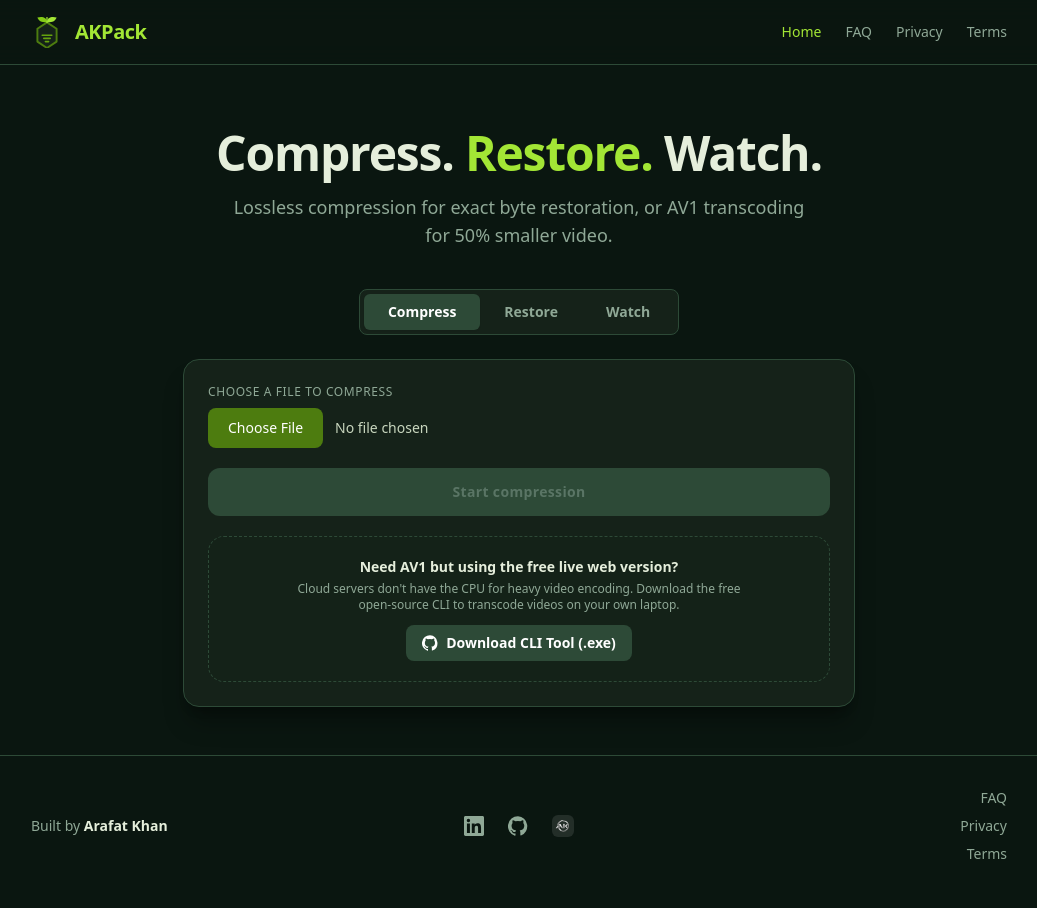
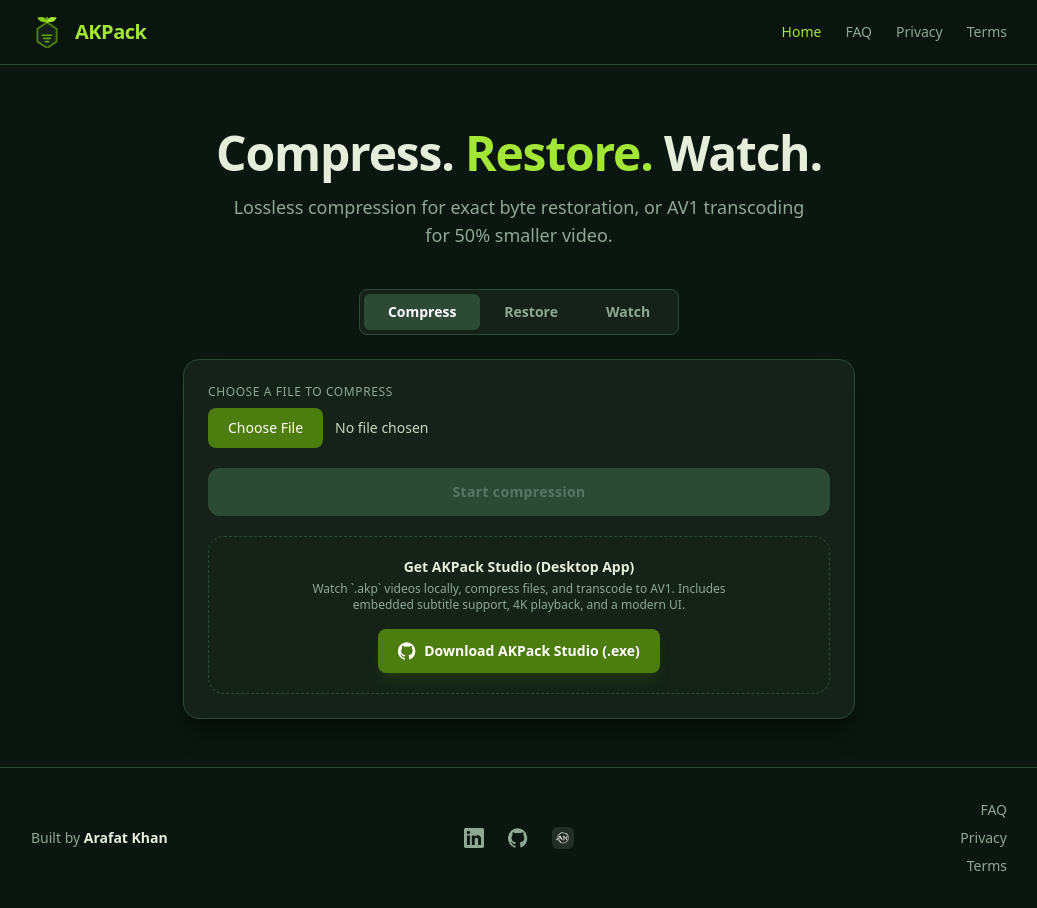
Before and after one commit to iamthearafatkhan/akpack, a React (Vite) app in the folder web/: page / in a window 1280 px wide. Shown: the whole page, without its empty margins (121-1158 px from the left). Built offline with nearby package versions, Linux system fonts and the light colour scheme; no server answers; the HTML template or start-up script is replaced by a standard one.

Commit message:
Feat: Point download link to new AKPack Studio

```diff
--- a/web/src/App.tsx
+++ b/web/src/App.tsx
@@ -280,12 +280,20 @@
                                 </div>
                             )}
 
-                            <div className="mt-6 bg-[#152219]/50 border border-[#2d4a37] border-dashed rounded-2xl p-5 text-center">
-                                <h3 className="text-sm font-semibold text-[#e5eedb] mb-1">Need AV1 but using the free live web version?</h3>
-                                <p className="text-xs text-[#8fa896] mb-3 max-w-md mx-auto">Cloud servers don't have the CPU for heavy video encoding. Download the free open-source CLI to transcode videos on your own laptop.</p>
-                                <a href="https://github.com/iamthearafatkhan/akpack/releases/latest/download/AKPack-Tool.exe" target="_blank" rel="noreferrer" className="inline-flex items-center gap-2 px-4 py-2 rounded-lg bg-[#2d4a37] hover:bg-[#4d7c0f] text-white text-sm font-semibold transition-colors">
-                                    <svg width="16" height="16" viewBox="0 0 24 24" fill="currentColor"><path d="M12 .3a12 12 0 0 0-3.8 23.4c.6.1.8-.3.8-.6v-2.2c-3.3.7-4-1.6-4-1.6-.6-1.4-1.4-1.8-1.4-1.8-1.1-.7.1-.7.1-.7 1.2.1 1.8 1.2 1.8 1.2 1.1 1.9 2.8 1.3 3.5 1 .1-.8.4-1.3.8-1.6-2.7-.3-5.5-1.3-5.5-5.9 0-1.3.5-2.4 1.2-3.2-.1-.3-.5-1.5.1-3.2 0 0 1-.3 3.3 1.2a11.5 11.5 0 0 1 6 0c2.3-1.5 3.3-1.2 3.3-1.2.6 1.7.2 2.9.1 3.2.8.8 1.2 1.9 1.2 3.2 0 4.6-2.8 5.6-5.5 5.9.4.4.8 1.1.8 2.2v3.2c0 .3.2.7.8.6A12 12 0 0 0 12 .3z" /></svg>
-                                    Download CLI Tool (.exe)
+                            {/* --- UPDATED DOWNLOAD CARD --- */}
+                            <div className="mt-6 bg-[#152219]/50 border border-[#2d4a37] border-dashed rounded-2xl p-5 text-center flex flex-col items-center">
+                                <h3 className="text-sm font-semibold text-[#e5eedb] mb-1">Get AKPack Studio (Desktop App)</h3>
+                                <p className="text-xs text-[#8fa896] mb-4 max-w-md mx-auto">
+                                    Watch `.akp` videos locally, compress files, and transcode to AV1. Includes embedded subtitle support, 4K playback, and a modern UI.
+                                </p>
+                                <a
+                                    href="https://github.com/iamthearafatkhan/akpack/releases/latest/download/AKPack-Studio.exe"
+                                    target="_blank"
+                                    rel="noreferrer"
+                                    className="inline-flex items-center gap-2 px-5 py-3 rounded-lg bg-[#4d7c0f] hover:bg-[#65a30d] text-white text-sm font-bold transition-all shadow-lg shadow-[#4d7c0f]/20"
+                                >
+                                    <svg width="18" height="18" viewBox="0 0 24 24" fill="currentColor"><path d="M12 .3a12 12 0 0 0-3.8 23.4c.6.1.8-.3.8-.6v-2.2c-3.3.7-4-1.6-4-1.6-.6-1.4-1.4-1.8-1.4-1.8-1.1-.7.1-.7.1-.7 1.2.1 1.8 1.2 1.8 1.2 1.1 1.9 2.8 1.3 3.5 1 .1-.8.4-1.3.8-1.6-2.7-.3-5.5-1.3-5.5-5.9 0-1.3.5-2.4 1.2-3.2-.1-.3-.5-1.5.1-3.2 0 0 1-.3 3.3 1.2a11.5 11.5 0 0 1 6 0c2.3-1.5 3.3-1.2 3.3-1.2.6 1.7.2 2.9.1 3.2.8.8 1.2 1.9 1.2 3.2 0 4.6-2.8 5.6-5.5 5.9.4.4.8 1.1.8 2.2v3.2c0 .3.2.7.8.6A12 12 0 0 0 12 .3z" /></svg>
+                                    Download AKPack Studio (.exe)
                                 </a>
                             </div>
                         </div>
```
